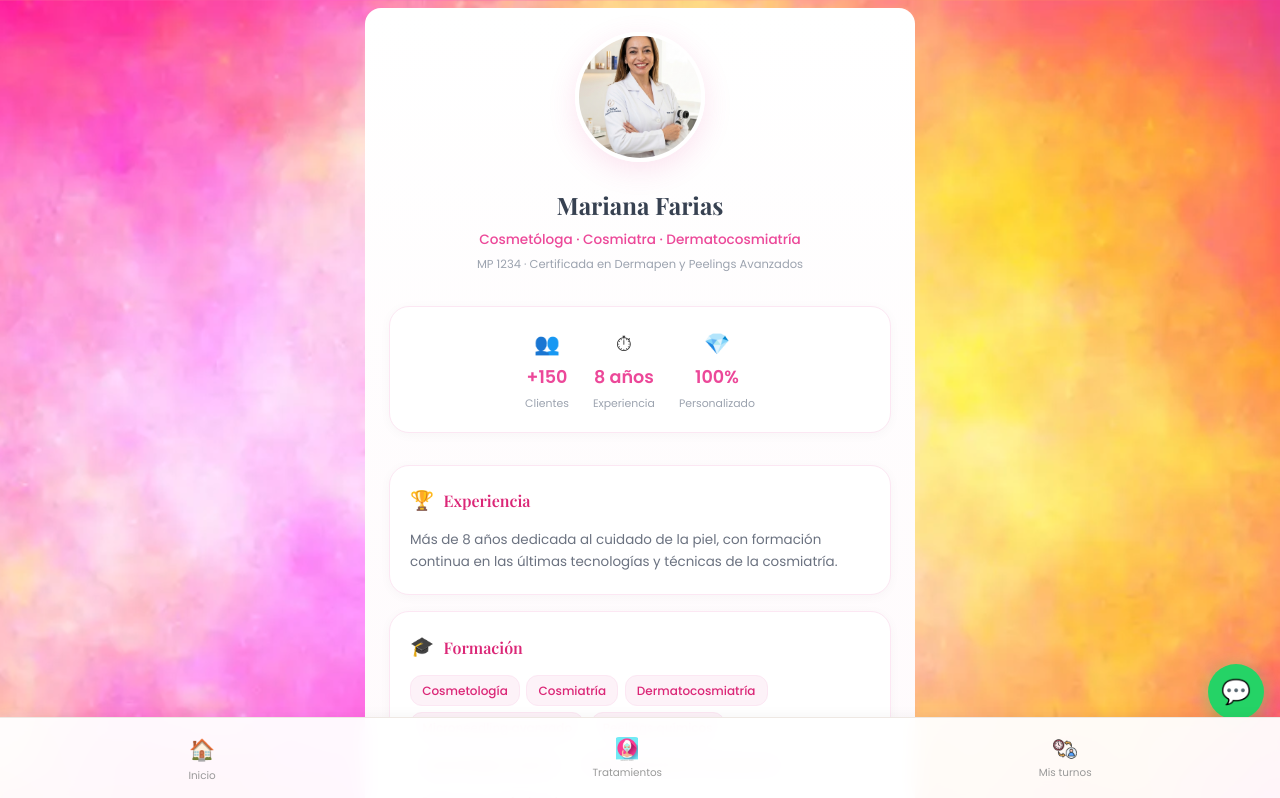
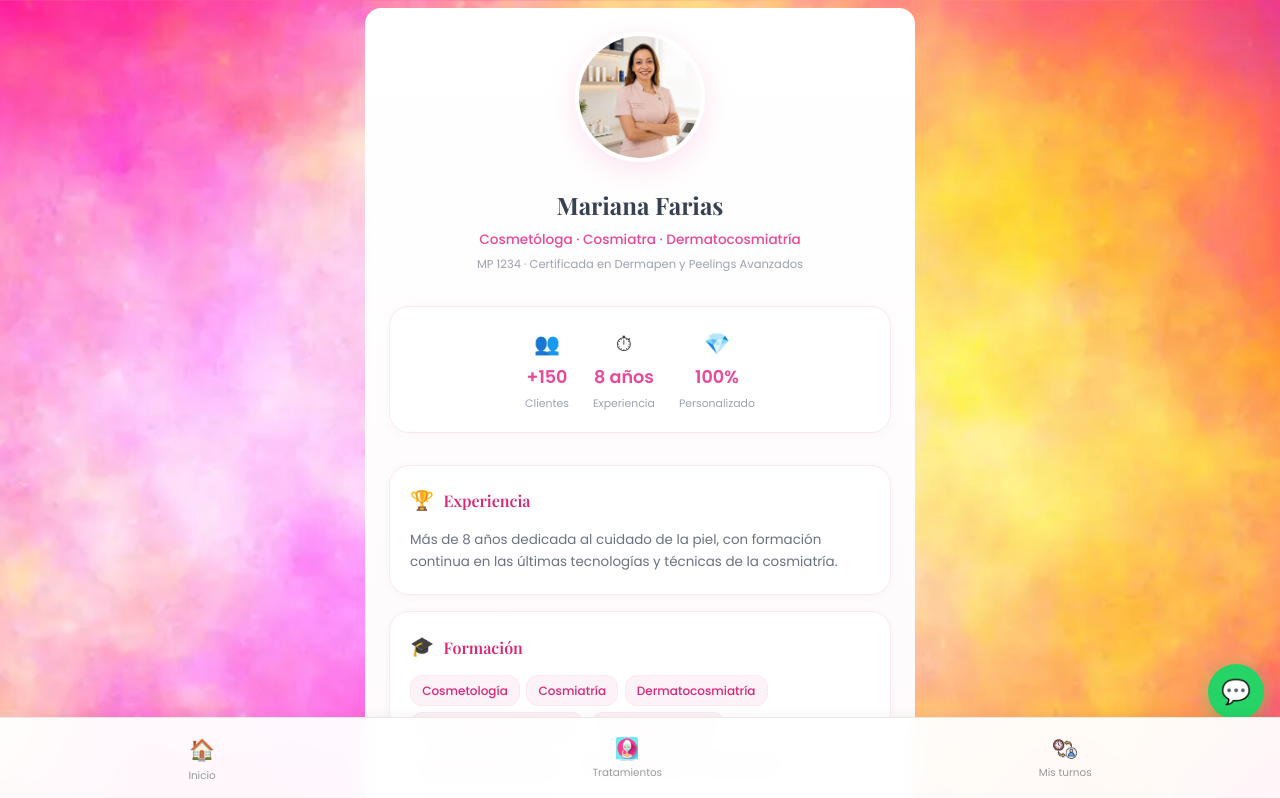
Before and after one commit to PameVillegas/belleza-saludable, a React (Vite) app in the folder frontend/: page /profesional in a window 1280 px wide. Shown: the top 798 px of the page. Built offline with nearby package versions, Linux system fonts and the light colour scheme.

Commit message:
Cambiar foto profesional a Mari2.png

```diff
--- a/frontend/src/pages/Professional.jsx
+++ b/frontend/src/pages/Professional.jsx
@@ -24,7 +24,7 @@ function Professional() {
     <div className="professional-page fade-up">
       {/* Header con foto */}
       <div className="prof-header">
-        <img src="/mari.png" alt="Mariana Farias" className="prof-photo" />
+        <img src="/Mari2.png" alt="Mariana Farias" className="prof-photo" />
         <h2 className="prof-name">Mariana Farias</h2>
         <p className="prof-specialty">Cosmetóloga · Cosmiatra · Dermatocosmiatría</p>
         <p className="prof-matricula">MP 1234 · Certificada en Dermapen y Peelings Avanzados</p>
```
Also changed, not shown: frontend/public/Mari2.png (added), 1 other file (tests, documents, lock files or other folders).
